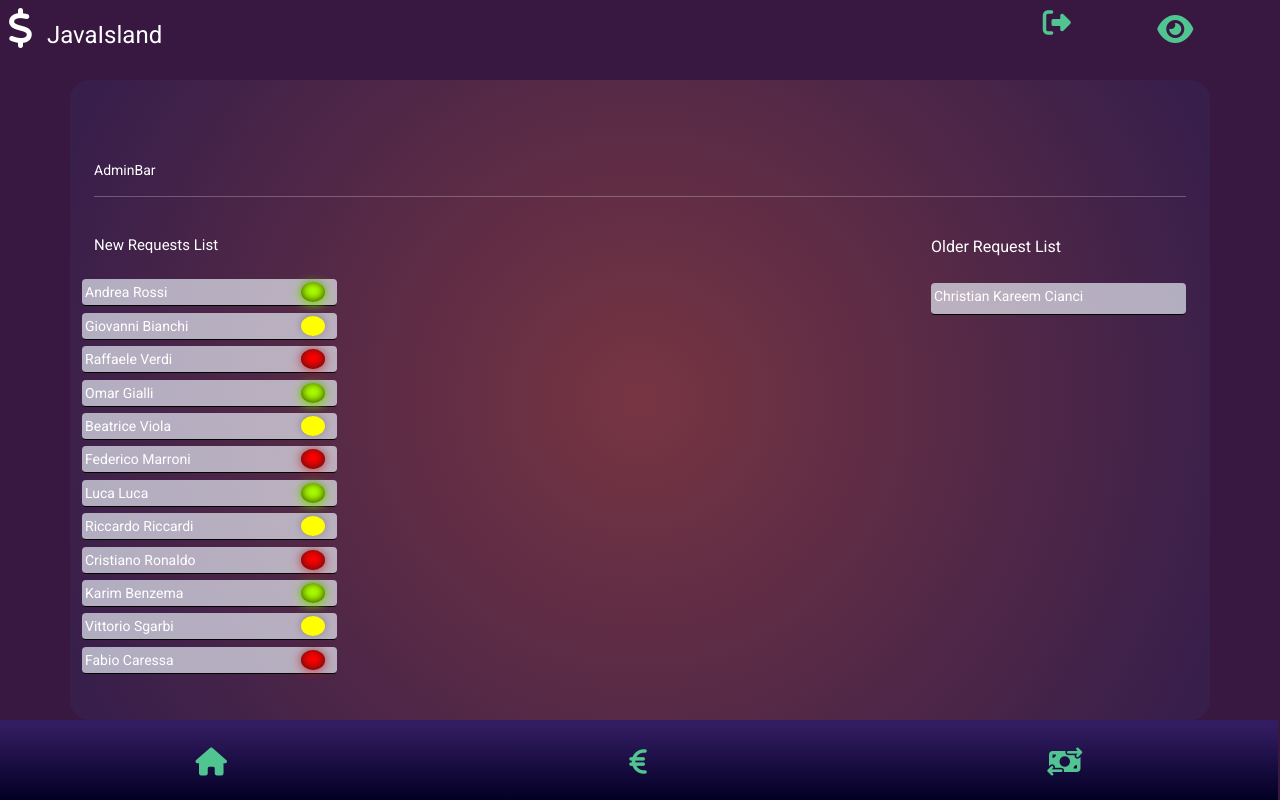
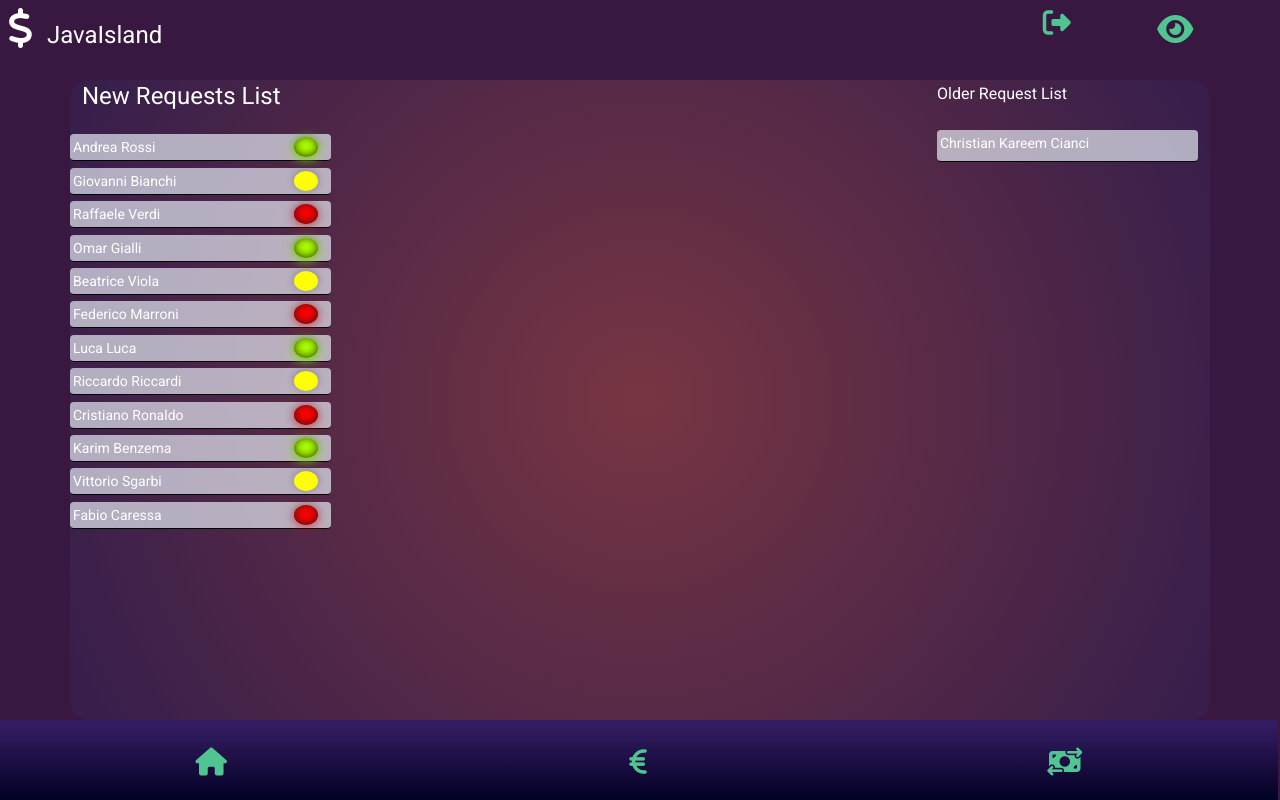
Before and after one commit to JeromeBranchetti/online-banking, an Angular app: page /adminDashboard in a window 1280 px wide. Built offline with nearby package versions, Linux system fonts and the light colour scheme.

Commit message:
Little changes in adminDashboard

```diff
--- a/src/app/admin-dash-board/admin-dash-board.component.html
+++ b/src/app/admin-dash-board/admin-dash-board.component.html
@@ -1,12 +1,7 @@
-<div class="container admin-dash-box">
-  AdminBar
-  <hr />
-  <br />
-
 <div class="row">
   <!-- Prima lista (sinistra) -->
   <div class="col-3">
-      <h4>New Requests List</h4>
+    <h1>New Requests List</h1>
     <div class="row flex-column requestsList" aria-orientation="vertical">
       <div
         *ngFor="let request of newRequests; let i = index"
@@ -58,10 +53,7 @@
   <!-- Seconda lista (destra) -->
   <div class="col-3">
     <h3>Older Request List</h3>
-      <div
-        class="nav flex-column requestsList"
-        aria-orientation="vertical"
-      >
+    <div class="nav flex-column requestsList" aria-orientation="vertical">
       <div
         *ngFor="let request of oldRequests; let i = index"
         class="nav-link request"
@@ -76,4 +68,3 @@
     </div>
   </div>
 </div>
-</div>
```
Lines whose indentation alone changed are shown as unchanged.
